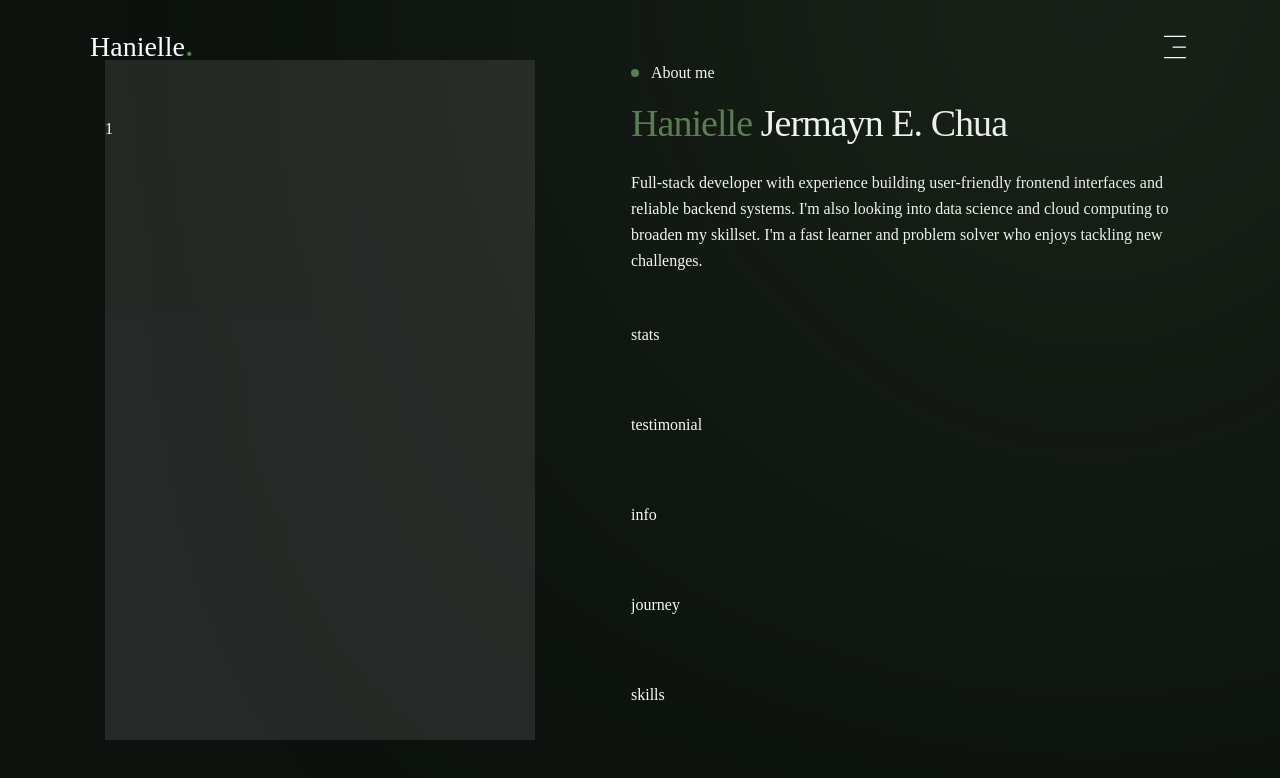
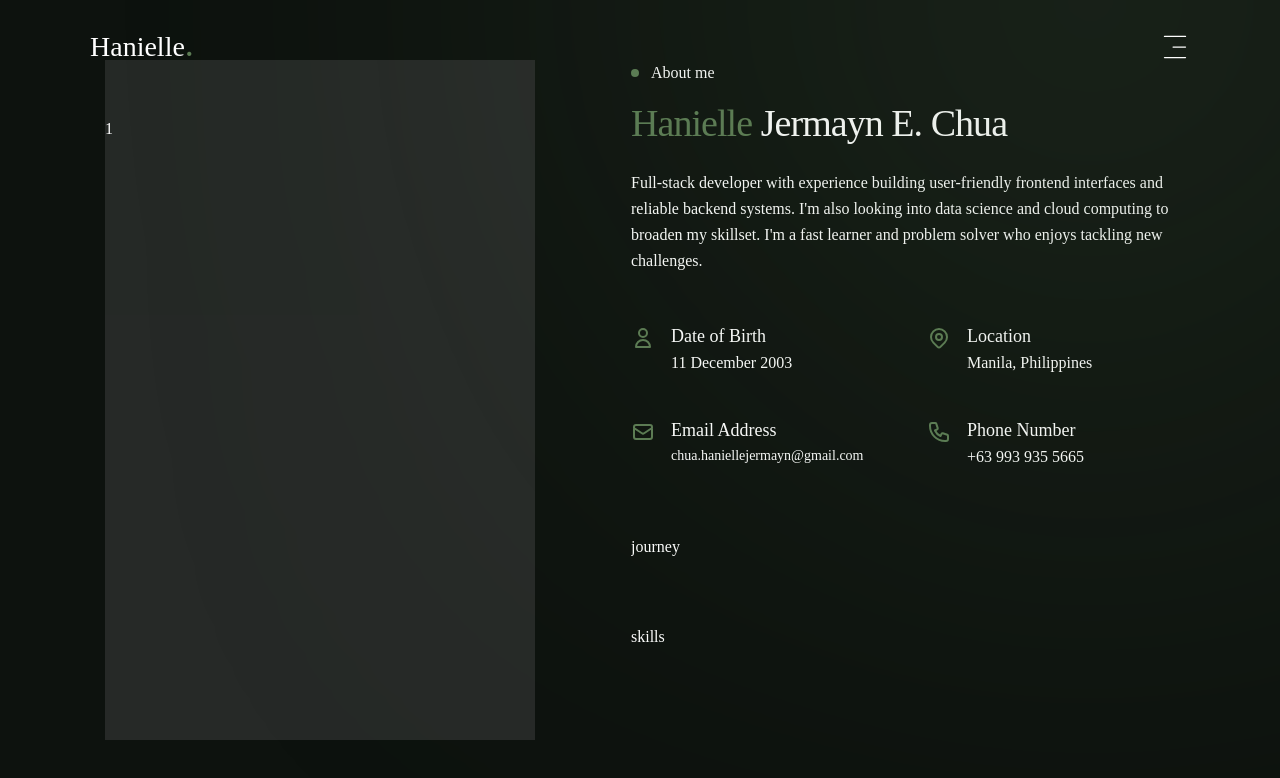
Before and after one commit to haniellejermayn/haniellejermayn-portfolio, a Next.js app: page /about in a window 1280 px wide. Shown: the top 778 px of the page. Built offline with nearby package versions, Linux system fonts and the light colour scheme; a web font is replaced by a local one.

Commit message:
added about info

```diff
--- a/package.json
+++ b/package.json
@@ -17,6 +17,7 @@
     "lucide-react": "^0.509.0",
     "next": "15.3.2",
     "react": "^19.0.0",
+    "react-countup": "^6.5.3",
     "react-dom": "^19.0.0",
     "react-icons": "^5.5.0",
     "react-type-animation": "^3.2.0",
--- a/src/app/about/page.jsx
+++ b/src/app/about/page.jsx
@@ -4,6 +4,8 @@ import { motion } from "framer-motion";
 import { ScrollArea } from "@/components/ui/scroll-area";
 
 import Image from "next/image";
+import Stats from "@/components/Stats";
+import Info from "@/components/Info";
 
 const About = () => {
   return (
@@ -38,9 +40,8 @@ const About = () => {
               challenges.
             </p>
             <div className="flex flex-col items-start gap-16">
-              <div>stats</div>
-              <div>testimonial</div>
-              <div>info</div>
+              {/* NOTE: add Stats Component when impressive */}
+              <Info />
               <div>journey</div>
               <div>skills</div>
             </div>
--- /dev/null
+++ b/src/components/Info.jsx
@@ -0,0 +1,47 @@
+import {
+  HiOutlineMail,
+  HiOutlinePhone,
+  HiOutlineUser,
+  HiOutlineLocationMarker
+} from "react-icons/hi";
+
+const Info = () => {
+  return (
+    <div className="flex flex-col gap-6 md:gap-10">
+      <div className="flex flex-col md:flex-row gap-4">
+        <div className="w-[280px] flex items-start gap-4">
+          <HiOutlineUser className="text-2xl mt-1 text-accent" />
+          <div>
+            <p className="text-lg">Date of Birth</p>
+            <p>11 December 2003</p>
+          </div>
+        </div>
+        <div className="w-[280px] flex items-start gap-4">
+          <HiOutlineLocationMarker className="text-2xl mt-1 text-accent" />
+          <div>
+            <p className="text-lg">Location</p>
+            <p>Manila, Philippines</p>
+          </div>
+        </div>
+      </div>
+      <div className="flex flex-col md:flex-row gap-4">
+        <div className="w-[280px] flex items-start gap-4">
+          <HiOutlineMail className="text-2xl mt-1 text-accent" />
+          <div>
+            <p className="text-lg">Email Address</p>
+            <p className="text-sm pt-0.5">chua.haniellejermayn@gmail.com</p>
+          </div>
+        </div>
+        <div className="w-[280px] flex items-start gap-4">
+          <HiOutlinePhone className="text-2xl mt-1 text-accent my-auto" />
+          <div>
+            <p className="text-lg">Phone Number</p>
+            <p>+63 993 935 5665</p>
+          </div>
+        </div>
+      </div>
+    </div>
+  );
+};
+
+export default Info;
--- a/src/components/Stats.jsx
+++ b/src/components/Stats.jsx
@@ -0,0 +1,20 @@
+import CountUp from "react-countup";
+
+const Stats = () => {
+  return (
+    // TODO: Replace with GitHub stats
+    <div className="flex flex-col xl:flex-row xl:items-center gap-8 xl:gap-12">
+      <div className="flex gap-4">
+        <div className="text-5xl font-bold text-accent flex">
+          <CountUp end={12} duration={5} delay={2} className="block w-[60px]" />
+          <div>+</div>
+        </div>
+        <span>
+          Years <br /> experience
+        </span>
+      </div>
+    </div>
+  );
+};
+
+export default Stats;
```
Also changed, not shown: 1 other file (tests, documents, lock files or other folders).
